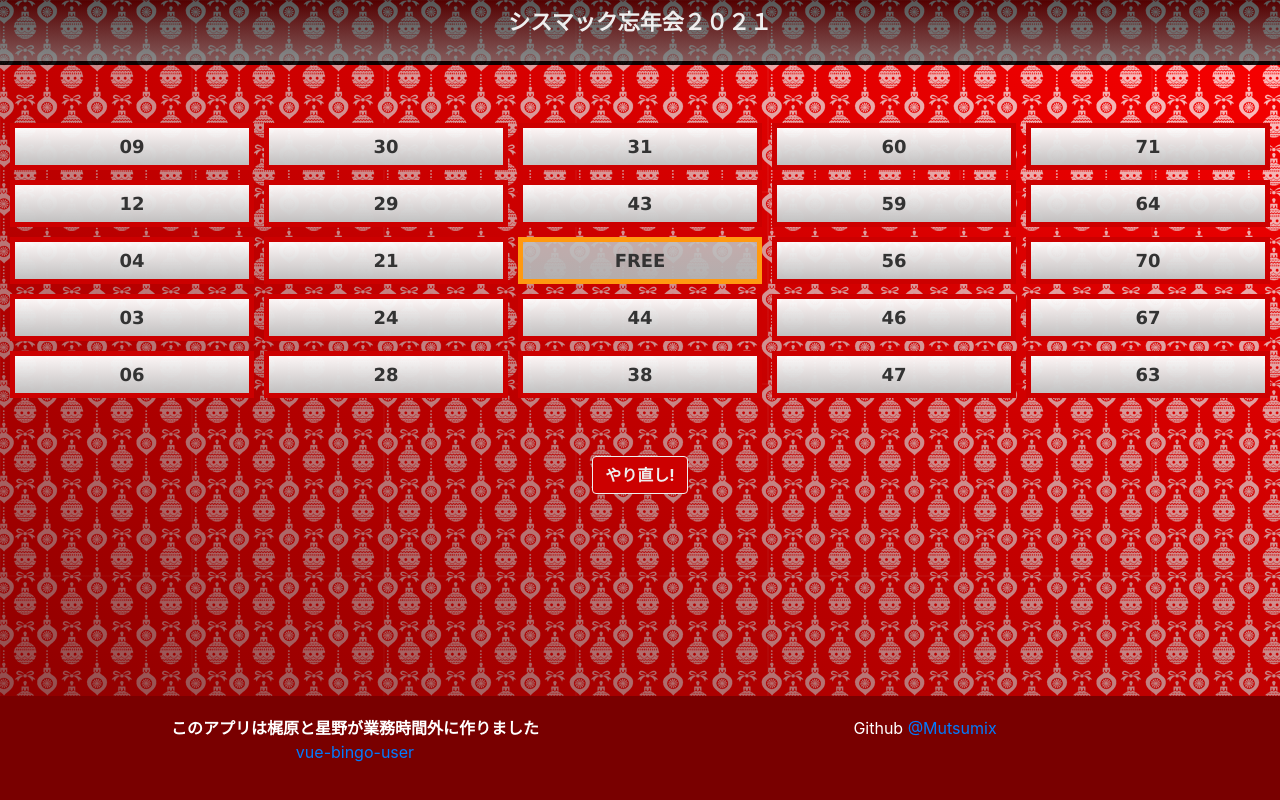
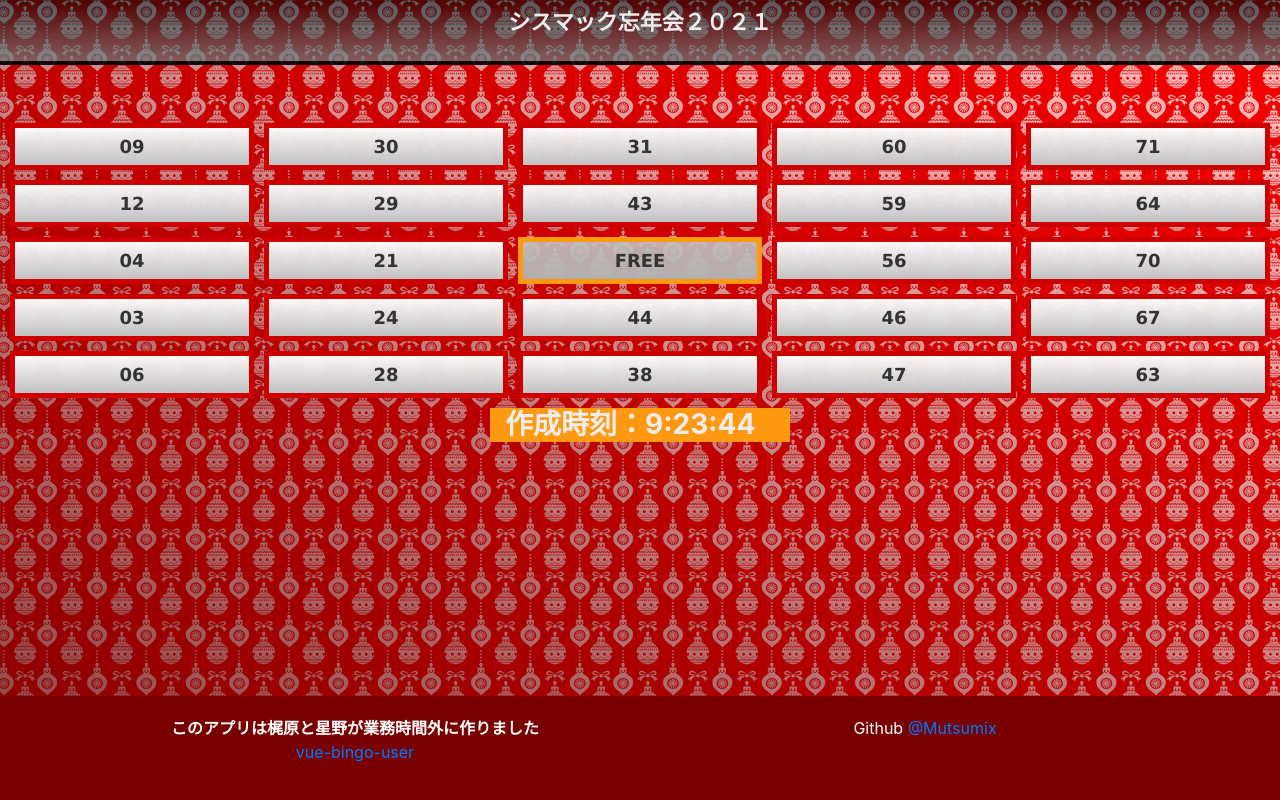
Before and after one commit to Mutsumix/vue-bingo-user, a Vue app: page / in a window 1280 px wide. Built offline with nearby package versions, Linux system fonts and the light colour scheme.

Commit message:
やり直しボタン削除 #8

```diff
--- a/src/components/Bingo.vue
+++ b/src/components/Bingo.vue
@@ -15,9 +15,12 @@
         </div>
       </div>
     </div>
-    <button type="button" class="btn btn-bingo mx-auto d-block mt-5" @click="newGame">
+    <!-- <button type="button" class="btn btn-bingo mx-auto d-block mt-5" @click="newGame">
       やり直し!
-    </button>
+    </button> -->
+    <h3>
+      <div id="createTime" class="createTime mx-auto col-4" style="width:300px"></div>
+    </h3>
   </div>
 </template>
 
@@ -103,6 +106,9 @@ export default {
           answer: element
         }
       })
+
+      let now = new Date();
+      document.getElementById("createTime").innerHTML = `作成時刻：${now.getHours()}:${now.getMinutes()}:${now.getSeconds()}`
     },
   },
   computed: {
@@ -159,6 +165,13 @@ export default {
   animation-iteration-count: infinite;
 }
 
+.createTime {
+  border-color: #eee;
+  background-color: #ff9911;
+  color: #eee;
+  font-weight: bold;
+}
+
 .btn-bingo {
   border-color: #eee;
   background-color: #cc0000;
```
